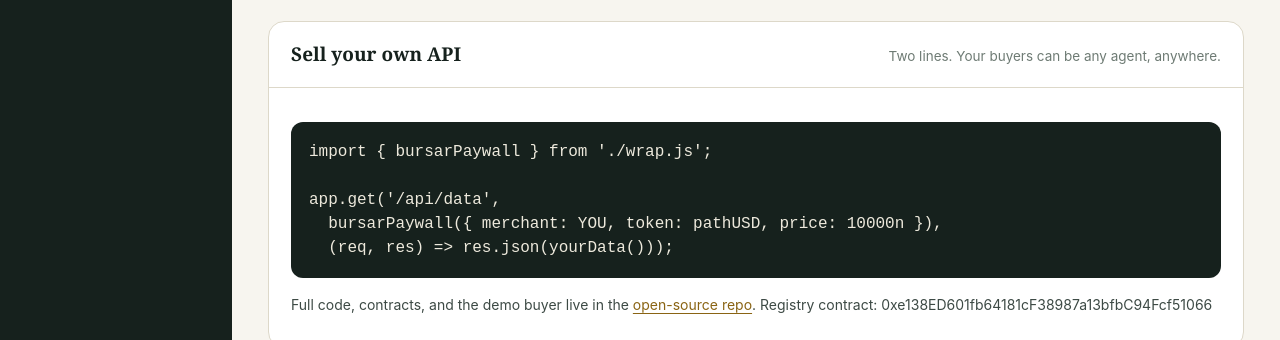
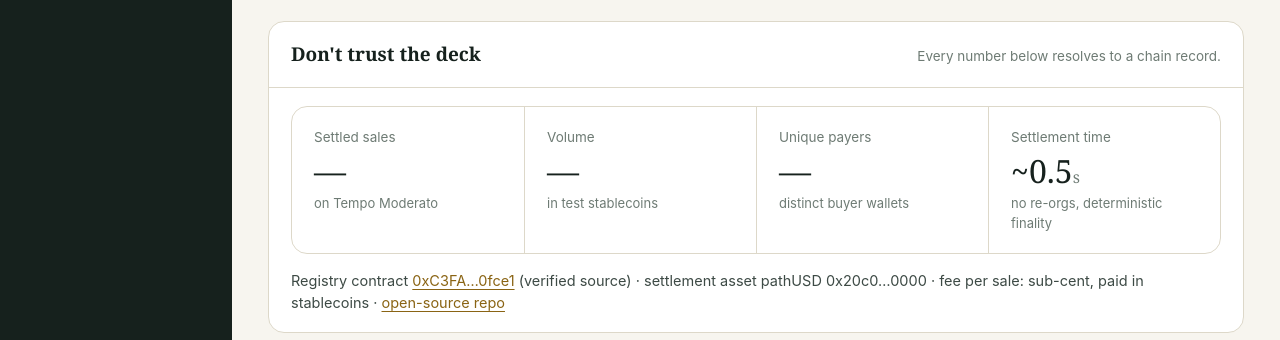
Before and after one commit to theweb3wizard/Bursar, a website: page dashboard/index.html in a window 1280 px wide. Shown: the part 1107-1447 px from the top of the page. Drawn offline with Linux system fonts and the light colour scheme; no server answers.

Commit message:
Proof section: live counts + contract links; receipt links in feed

```diff
--- a/dashboard/index.html
+++ b/dashboard/index.html
@@ -195,6 +195,22 @@
       </div>
     </section>
 
+    <section class="panel" id="proof" style="margin-top:24px" aria-label="Proof">
+      <header><h2>Don't trust the deck</h2><p>Every number below resolves to a chain record.</p></header>
+      <div style="padding:18px 22px;font-size:14.5px">
+        <div class="figures" style="margin:0 0 16px" id="proof-figs">
+          <div class="fig"><div class="k">Settled sales</div><div class="v" id="p-tx">—</div><div class="d">on Tempo Moderato</div></div>
+          <div class="fig"><div class="k">Volume</div><div class="v" id="p-vol">—</div><div class="d">in test stablecoins</div></div>
+          <div class="fig"><div class="k">Unique payers</div><div class="v" id="p-payers">—</div><div class="d">distinct buyer wallets</div></div>
+          <div class="fig"><div class="k">Settlement time</div><div class="v">~0.5<small>s</small></div><div class="d">no re-orgs, deterministic finality</div></div>
+        </div>
+        <p style="margin:0;color:var(--ink-soft)">Registry contract
+          <a class="xlink mono" target="_blank" rel="noopener" href="https://explore.tempo.xyz/address/0xC3FA070c45F1bDbA8871171F5c950f8C89c0fce1">0xC3FA…0fce1</a>
+          (verified source) · settlement asset pathUSD
+          <span class="mono">0x20c0…0000</span> · fee per sale: sub-cent, paid in stablecoins · <a class="xlink" href="https://github.com/theweb3wizard/Bursar">open-source repo</a></p>
+      </div>
+    </section>
+
     <section class="panel" id="api" style="margin-top:24px" aria-label="For developers">
       <header><h2>Sell your own API</h2><p>Two lines. Your buyers can be any agent, anywhere.</p></header>
       <div style="padding:18px 22px">
@@ -262,6 +278,10 @@ function render() {
   $('f-open-sub').textContent = `across ${open.length} open bill${open.length === 1 ? '' : 's'}`;
   $('f-paid').textContent = paid.length;
   $('f-avg').textContent = paid.length ? (competitor ? '••••' : money(Math.round(sum(paid) / paid.length))) : '$0.00';
+  const payers = new Set(paid.map((b) => (b.buyer || 'agent').toLowerCase()));
+  $('p-tx').textContent = paid.length;
+  $('p-vol').textContent = competitor ? '••••' : money(sum(paid));
+  $('p-payers').textContent = payers.size;
 
   const tb = $('rows'); tb.innerHTML = '';
   $('empty').hidden = BILLS.length > 0;
@@ -286,7 +306,7 @@ function render() {
     const li = document.createElement('li');
     const t = b.blockNumber ? 'block ' + Number(b.blockNumber).toLocaleString() : when(b.paidAt || b.createdAt);
     li.innerHTML = b.status === 'paid'
-      ? `<time>${t}</time>Bill settled — <span class="amt">${competitor ? '••••' : money(b.amount)}</span> from ${mask(`<span class="id">${short(b.buyer || 'agent')}</span>`)}`
+      ? `<time>${t}</time>Bill settled — <span class="amt">${competitor ? '••••' : money(b.amount)}</span> from ${mask(`<span class="id">${short(b.buyer || 'agent')}</span>`)}${b.receipt ? ` · <a class="xlink" target="_blank" rel="noopener" href="${EXPLORER}/tx/${b.receipt}">receipt</a>` : ''}`
       : `<time>${t}</time>New bill opened — <span class="amt">${competitor ? '••••' : money(b.amount)}</span> awaiting payment`;
     feed.appendChild(li);
   });
```
